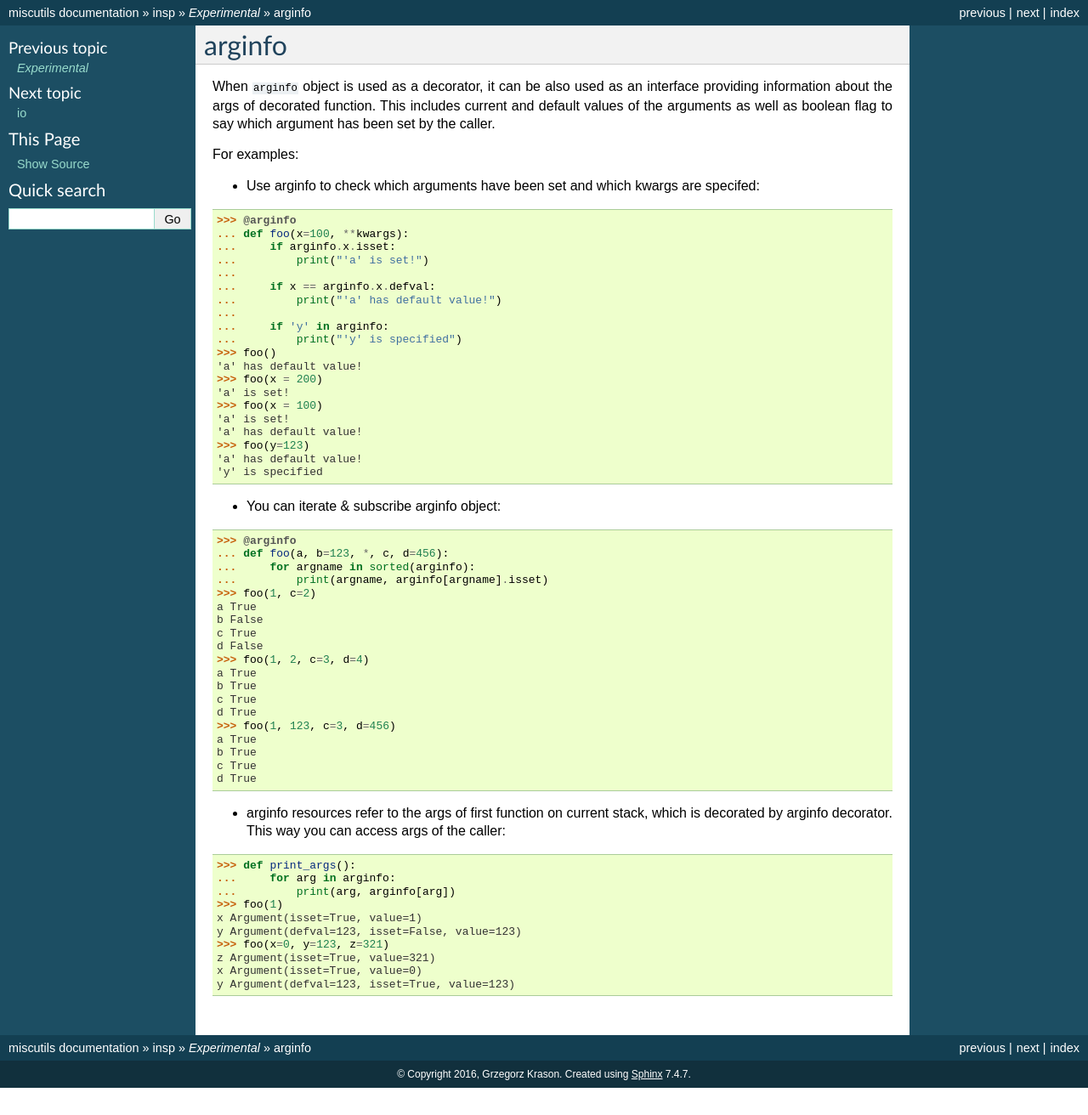
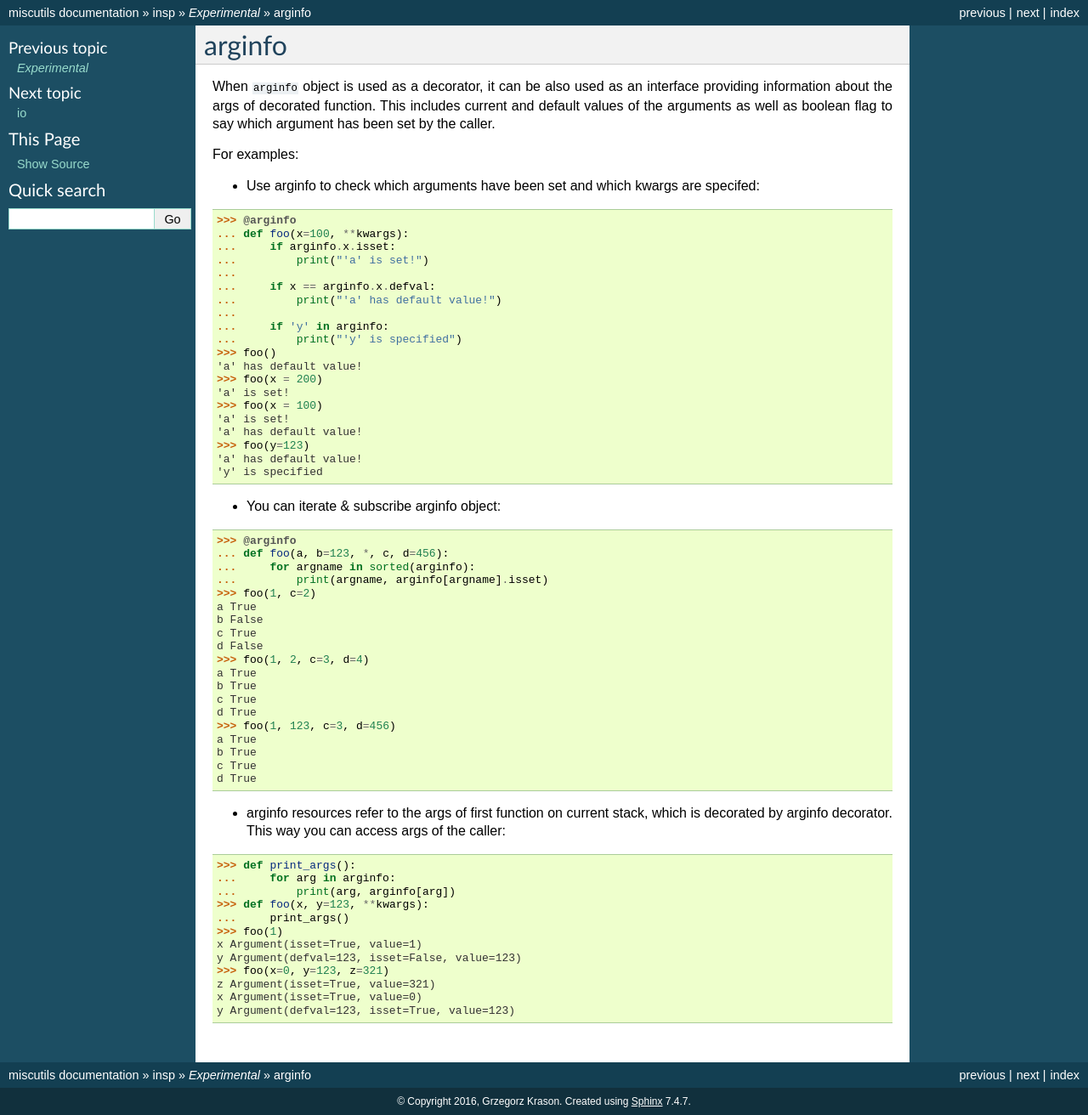
Before and after one commit to gergelyk/pymiscutils, a Sphinx documentation site: the page built from docs/source/insp/experimental/arginfo.rst, in a window 1280 px wide. Shown: the whole page at 85% size. Built offline with Sphinx 7.4.7, drawn with Linux system fonts in a browser that asks for light colours; before the commit the page ends 1280 px from its top, so only the background shows below that.

Commit message:
arginfo example updated

```diff
--- a/docs/source/insp/experimental/arginfo.rst
+++ b/docs/source/insp/experimental/arginfo.rst
@@ -58,6 +58,8 @@ d True
 >>> def print_args():
 ...     for arg in arginfo:
 ...         print(arg, arginfo[arg])
+>>> def foo(x, y=123, **kwargs):
+...     print_args()
 >>> foo(1)
 x Argument(isset=True, value=1)
 y Argument(defval=123, isset=False, value=123)
```
Also changed, not shown: 1 other file.
